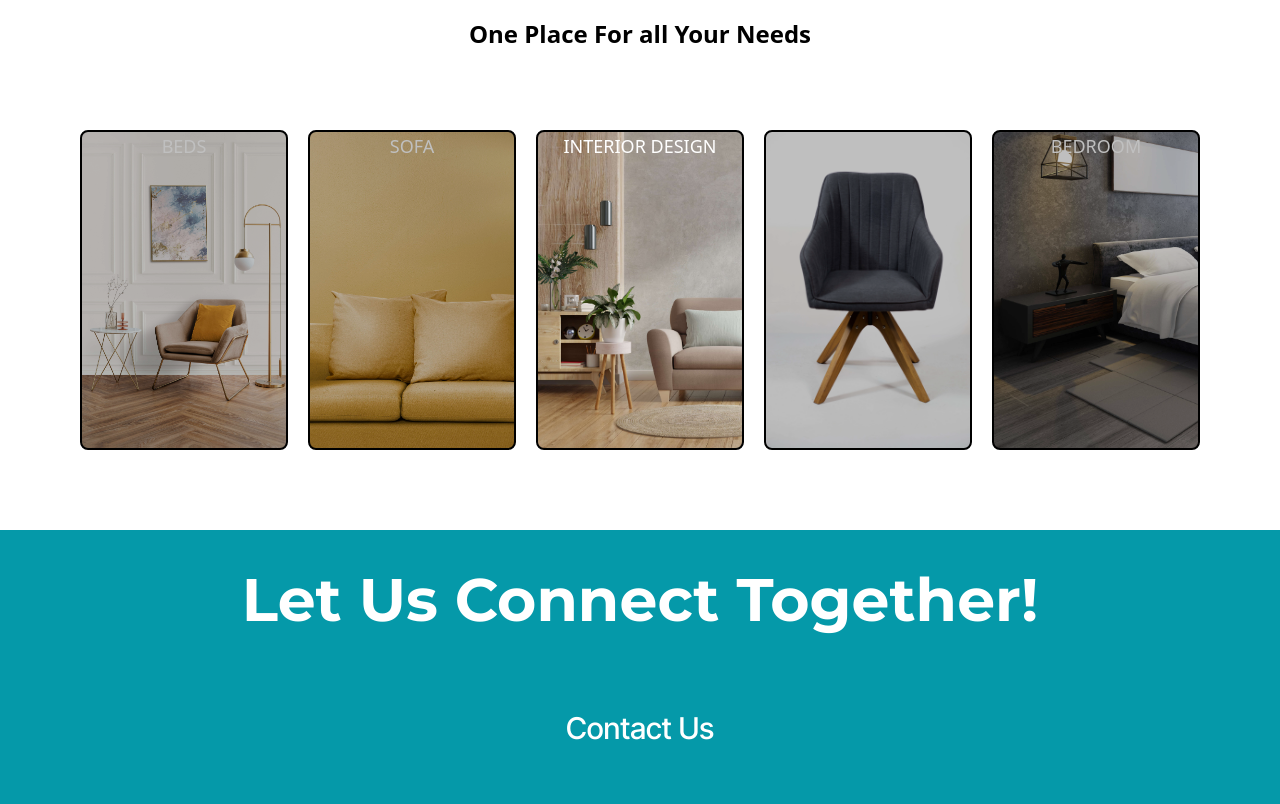
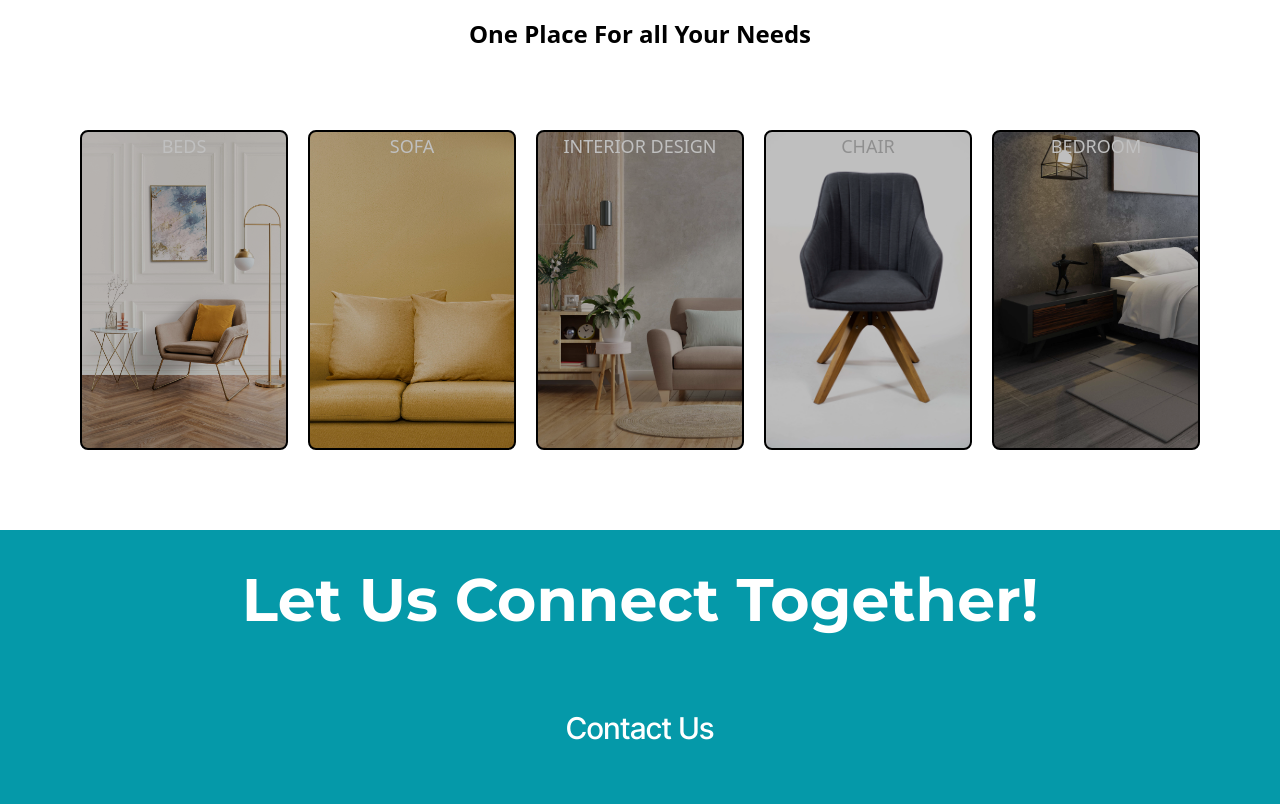
Before and after one commit to codewithgulam/furniture-landing-page-layout, a plain HTML site: page index.html in a window 1280 px wide. Shown: the part 960-1764 px from the top of the page. Drawn offline with nearby package versions, Linux system fonts and the light colour scheme.

Commit message:
[error] correction

```diff
--- a/index.html
+++ b/index.html
@@ -149,16 +149,21 @@
             ">
                 <p class="text-center">Sofa</p>
             </div>
-            <div style="background-image: url('https://raw.githubusercontent.com/codewithgulam/furniture-landing-page-layout/main/img/frame3.jpg');" class=" border-2 h-80 rounded-lg w-60 bg-cover bg-no-repeat border-black
+            <div style="background-image: url('https://raw.githubusercontent.com/codewithgulam/furniture-landing-page-layout/main/img/frame3.jpg');" class=" border-2 brightness-75 h-80 rounded-lg w-60 bg-cover bg-no-repeat border-black
             transition ease-in-out delay-150  hover:-translate-y-16 hover:scale-110  duration-300
             ">
                 <p class="text-center">Interior Design</p>
             </div>
-            <div style="background-image: url('https://raw.githubusercontent.com/codewithgulam/furniture-landing-page-layout/main/img/frame4.jpg');" class=" border-2 brightness-75  h-80 rounded-lg w-60 bg-cover bg-no-repeat border-black
+            <div style="background-image: url('https://raw.githubusercontent.com/codewithgulam/furniture-landing-page-layout/main/img/frame4.jpg');" class=" border-2 h-80 brightness-75 rounded-lg w-60 bg-cover bg-no-repeat border-black
+            transition ease-in-out delay-150  hover:-translate-y-16 hover:scale-110  duration-300
+            ">
+                <p class="text-center brightness-75">Chair</p>
+            </div>
+            <!-- <div style="background-image: url('https://raw.githubusercontent.com/codewithgulam/furniture-landing-page-layout/main/img/frame4.jpg');" class=" border-2 brightness-75  h-80 rounded-lg w-60 bg-cover bg-no-repeat border-black
             transition ease-in-out delay-150  hover:-translate-x-16 hover:scale-110  duration-300
             ">
                 <p class="text-center">Chair</p>
-            </div>
+            </div> -->
             <div style="background-image: url('https://raw.githubusercontent.com/codewithgulam/furniture-landing-page-layout/main/img/frame5.jpg');" class=" border-2  brightness-75  h-80 rounded-lg w-60 bg-cover bg-no-repeat border-black
             transition ease-in-out delay-150  hover:-translate-y-16 hover:scale-110  duration-300
             ">
```
